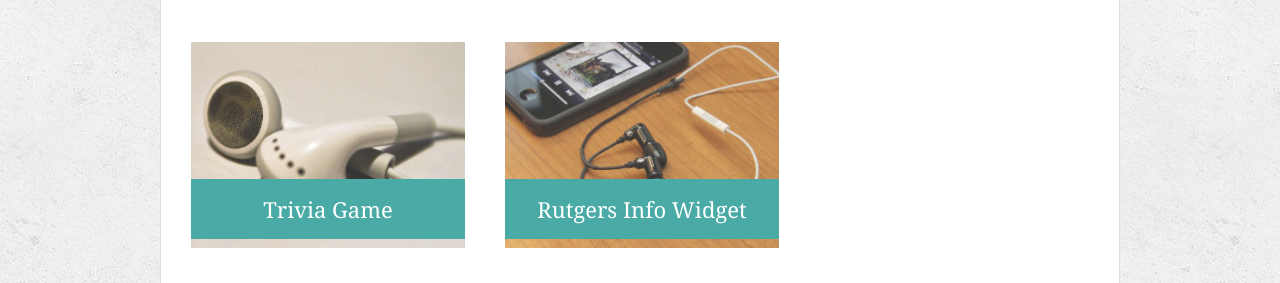
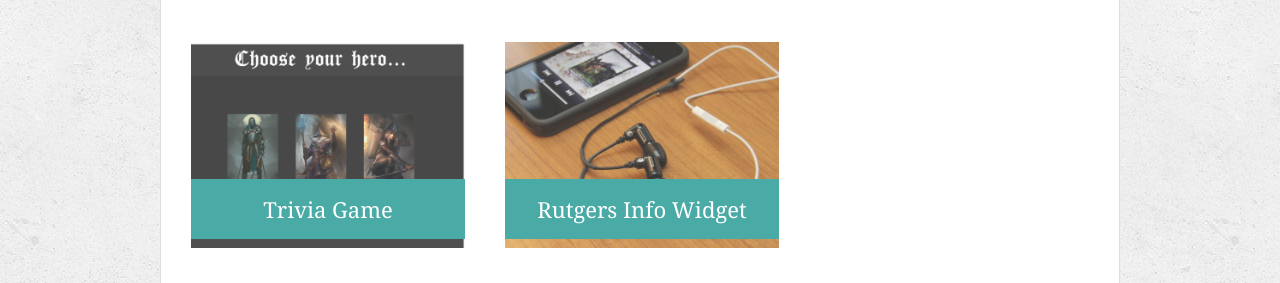
Before and after one commit to Hobatron/Responsive-Portfolio, a plain HTML site: page portfolio.html in a window 1280 px wide. Shown: the part 517-800 px from the top of the page. Drawn offline with Linux system fonts and the light colour scheme.

Commit message:
added unit4RPG

```diff
--- a/portfolio.html
+++ b/portfolio.html
@@ -40,7 +40,7 @@
       </div>
 
       <div class="work">
-        <img src="assets/images/technics-q-c-640-480-5.jpg" alt="Trivia Game">
+        <img src="assets/images/unit4RPG_640x480.png" alt="Trivia Game">
 
         <h3>Trivia Game</h3>
       </div>
```
